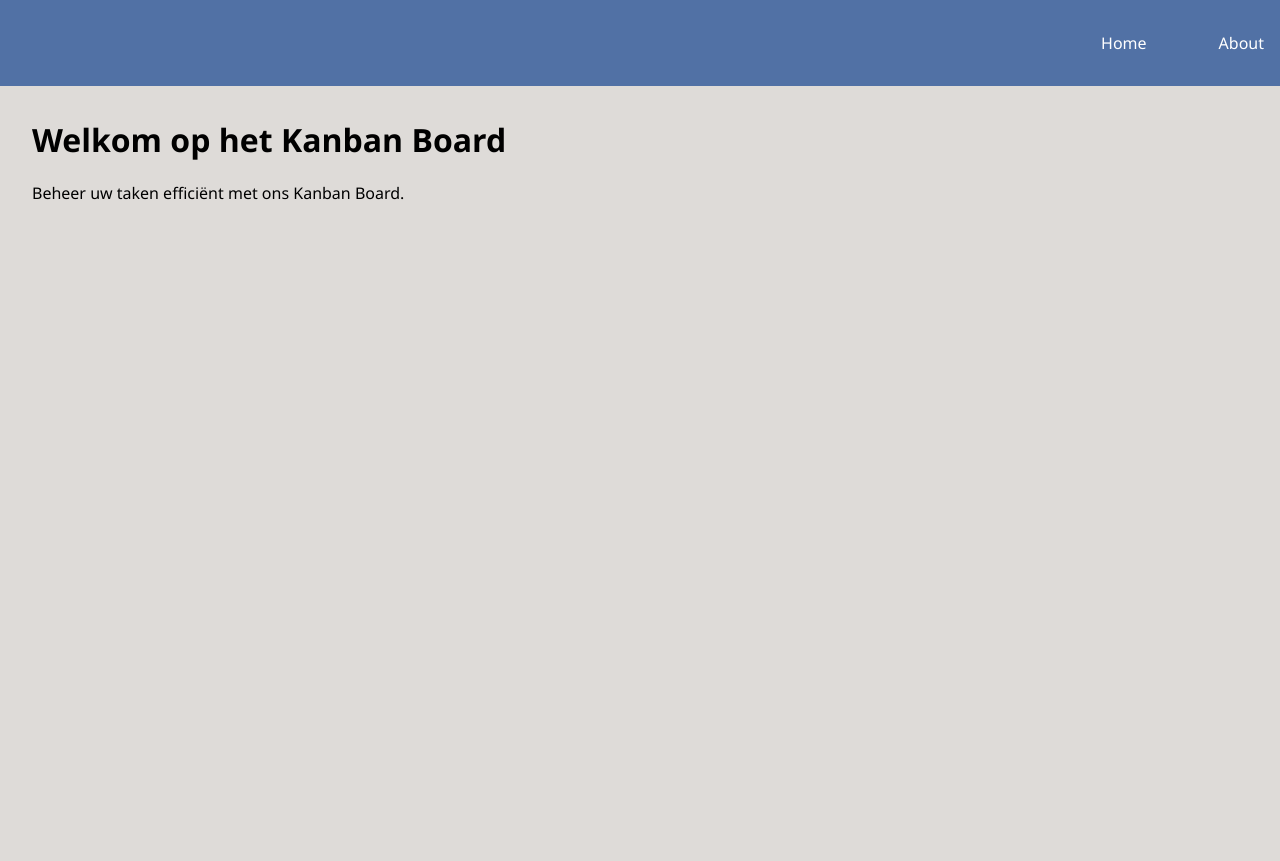
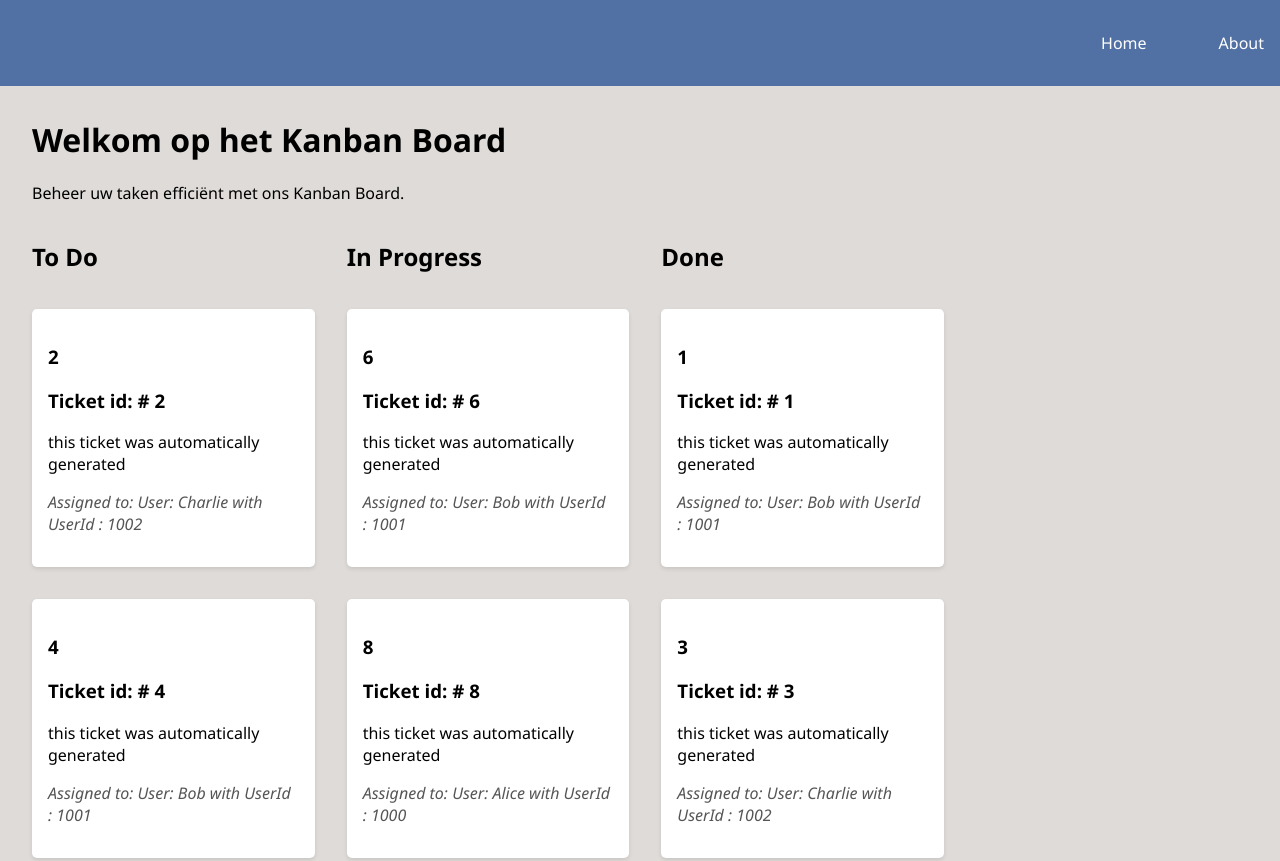
Before and after one commit to Salaheddinetah/kanban, a plain HTML site: page index.html in a window 1280 px wide. Shown: the top 861 px of the page. Before the commit the page ends 800 px from the top, so only its background shows below. Drawn offline with Linux system fonts and the light colour scheme.

Commit message:
add HTML rendering for columns and update board rendering logic on the HTML

```diff
--- a/layout/stylesheet.css
+++ b/layout/stylesheet.css
@@ -46,3 +46,17 @@ main
     color: #555;
     align-self: flex-end
 }
+
+.grid-column {
+  list-style: none;
+  display: flex;
+  flex-direction: column;
+  gap: 1em;
+}
+
+#board {
+  display: flex;
+  flex-direction: row;
+  gap: 2em;
+  width: 75%
+}
--- a/scripts/board.js
+++ b/scripts/board.js
@@ -61,6 +61,12 @@ renderOnConsole() {
     });
 }
 
+renderInHTML(boardContainer) {
+    this.#columns.forEach(column => {
+        column.renderHtml(boardContainer);
+    });
+}
+
 
 
     //end of class
--- a/scripts/column.js
+++ b/scripts/column.js
@@ -52,6 +52,16 @@ renderOnConsole() {
     });
 }
 
+renderHtml(columnContainer) {
+    let columnDiv = document.createElement('div');
+    columnDiv.className = 'grid-column';
+    columnDiv.innerHTML = `<h2>${this.#columnName}</h2>`;
+    this.#tickets.forEach(ticket => {
+        ticket.renderInHTML(columnDiv);
+    });
+    columnContainer.appendChild(columnDiv);
+}
+
 
 
 // end of class
--- a/scripts/index.js
+++ b/scripts/index.js
@@ -34,3 +34,5 @@ for (let i = 1; i <= 15; i++) {
 }
 
 board.renderOnConsole();
+
+board.renderInHTML(document.getElementById('board'));
```
